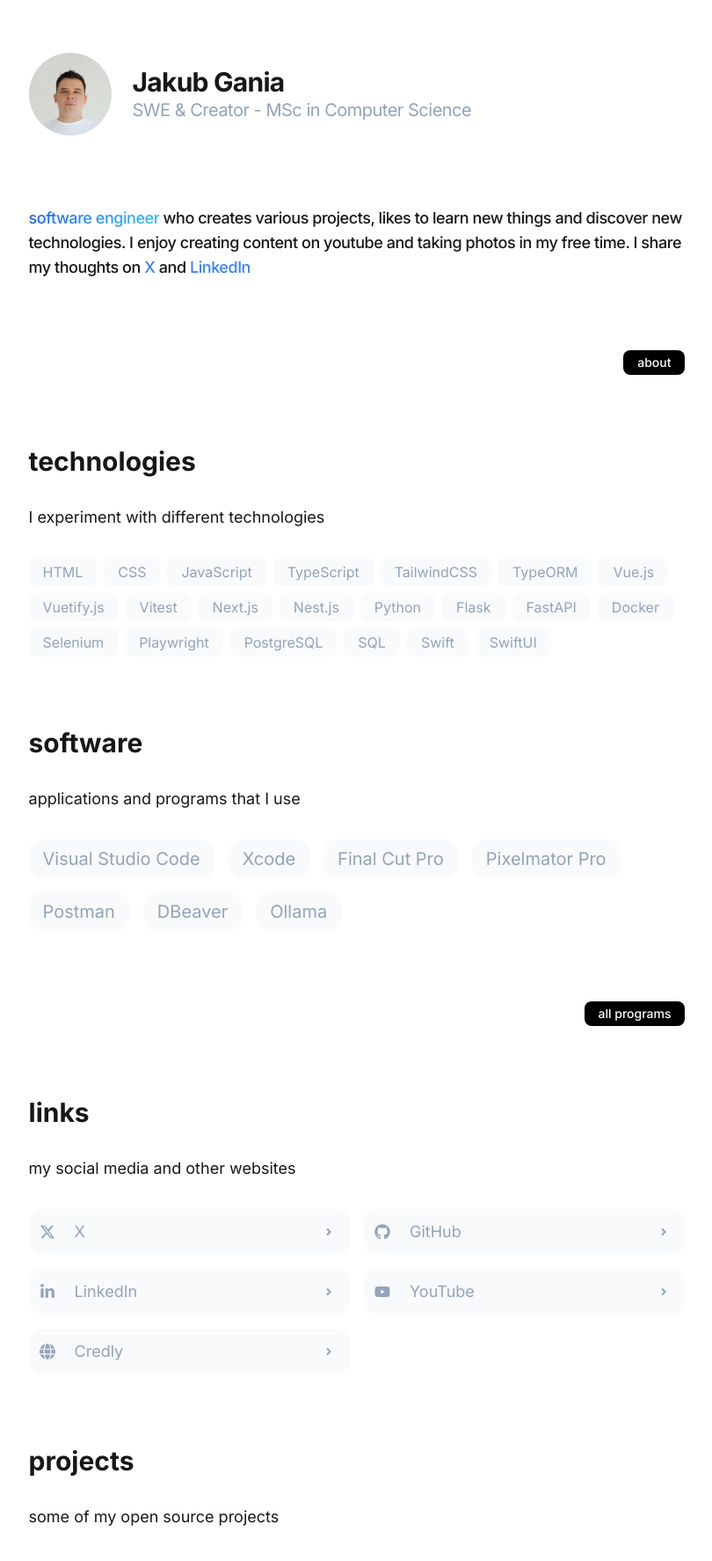
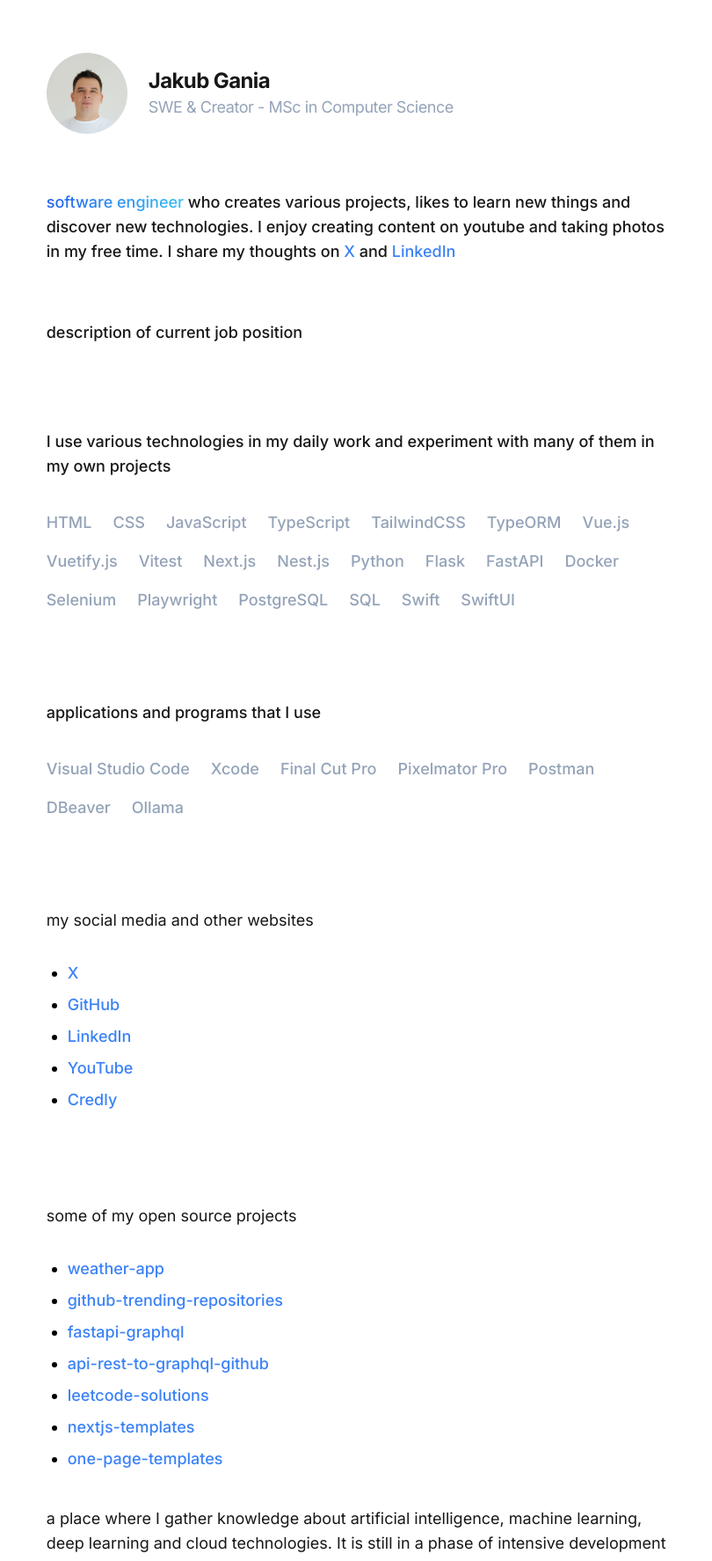
Before and after one commit to jakubgania/site, a Next.js app: page / in a window 1280 px wide. Shown: the part 140-1914 px from the top of the page at 88% size, without its empty margins (234-1044 px from the left). Built offline with nearby package versions, Linux system fonts and the light colour scheme.

Commit message:
development

```diff
--- a/app/globals.css
+++ b/app/globals.css
@@ -21,7 +21,7 @@ body {
 }
 
 .content-wrapper {
-  @apply max-w-[74ch] mx-auto w-full my-10;
+  @apply max-w-[70ch] mx-auto w-full my-10;
 }
 
 .image-section {
--- a/app/page.tsx
+++ b/app/page.tsx
@@ -92,82 +92,95 @@ export default function Home() {
   ]
 
   return (
-    <div className="content-wrapper flex flex-col gap-20">
+    <div className="content-wrapper flex flex-col gap-16">
       <div className="flex gap-6 items-center mt-16">
         <div>
           <Image
             src="/me.jpg"
-            width={94}
-            height={94}
+            width={92}
+            height={92}
             quality={100}
             alt="My photo"
             className="rounded-full"
           />
         </div>
         <div>
-          <div className="text-xl md:text-3xl font-bold tracking-tight">
+          <div className="text-xl md:text-2xl font-bold tracking-tight">
             Jakub Gania
           </div>
-          <div className="text-base md:text-xl tracking-tight text-slate-400">
+          <div className="text-base md:text-lg tracking-tight text-slate-400">
             SWE & Creator -  MSc in Computer Science
           </div>
         </div>
       </div>
-      <div className="text-base md:text-lg font-medium tracking-tight">
+      <div className="text-base md:text-lg font-medium">
         <span className="bg-gradient-to-r from-blue-600 to-sky-400 bg-clip-text text-transparent">software engineer</span> who creates various projects, likes to learn new things and discover new technologies. I enjoy creating content on youtube and taking photos in my free time. I share my thoughts on <a href="https://x.com/jakubgania" target="_blank" className="text-blue-500">X</a> and <a href="https://linkedin.com/in/jakubgania" target="_blank" className="text-blue-500"> LinkedIn</a>
+      </div>
+      <div className="text-base md:text-lg font-medium">
+        description of current job position
       </div>
       {/* <div className="text-base md:text-xl tracking-tight">
         see what I do in other sections or read more about me on the about page
       </div> */}
-      <LinkButton path="/" title="about" />
+      {/* <LinkButton path="/" title="about" /> */}
       <div>
-        <h2 className="text-2xl md:text-3xl font-bold">
+        {/* <h2 className="text-2xl md:text-3xl font-bold">
           technologies
-        </h2>
+        </h2> */}
         <div className="py-8">
-          <div className="text-base md:text-lg">
-            I experiment with different technologies
+          <div className="text-base md:text-lg font-medium">
+            {/* I experiment with different technologies */}
+            I use various technologies in my daily work and experiment with many of them in my own projects
           </div>
         </div>
-        <div className="flex flex-row flex-wrap gap-2 md:gap-2 relative">
+        <div className="flex flex-row flex-wrap gap-2 relative">
           {tags.map((tag) => (
-            <div key={tag} className="bg-slate-50 text-slate-400 rounded-lg py-1 px-4 group relative">
-              <span className="text-base md:text-base cursor-default">{tag}</span>
+            <div key={tag} className="py-1 pr-4 group relative">
+              <span className="text-base md:text-lg text-slate-400 font-medium cursor-default">{tag}</span>
             </div>
           ))}
         </div>
       </div>
       <div>
-        <h2 className="text-2xl md:text-3xl font-bold">
+        {/* <h2 className="text-2xl md:text-3xl font-bold">
           software
-        </h2>
+        </h2> */}
         <div className="py-8">
-          <div className="text-base md:text-lg">
+          <div className="text-base md:text-lg font-medium">
             applications and programs that I use
           </div>
         </div>
-        <div className="flex flex-row flex-wrap gap-2 md:gap-4 relative">
+        <div className="flex flex-row flex-wrap gap-2 relative">
           {software.map((app) => (
-            <div key={app} className="bg-slate-50 text-slate-400 rounded-2xl py-2 px-4 group relative">
-              <span className="text-base md:text-xl cursor-default">{app}</span>
+            <div key={app} className="py-1 pr-4 group relative">
+              <span className="text-base md:text-lg text-slate-400 font-medium cursor-default">{app}</span>
             </div>
           ))}
         </div>
       </div>
-      <LinkButton path="/" title="all programs" />
+      {/* <LinkButton path="/" title="all programs" /> */}
       <div>
-        <h2 className="text-2xl md:text-3xl font-bold">
+        {/* <h2 className="text-2xl md:text-3xl font-bold">
           links
-        </h2>
+        </h2> */}
         <div className="py-8">
           <div className="text-base md:text-lg">
             my social media and other websites
           </div>
         </div>
-        <div className="grid flex-grow grid-cols-1 gap-2 md:gap-4 md:grid-cols-2">
+        <ul className="list-disc marker:text-black pl-6 font-medium">
+          {links.map((link) =>(
+            <li key={link.title} className="text-base md:text-lg text-blue-500 pb-2">
+              <a href={link.url} target="_blank">
+                {link.title}
+              </a>
+            </li>
+          ))}
+        </ul>
+        {/* <div className="grid flex-grow grid-cols-1 gap-2 md:grid-cols-2">
           {links.map((link) => (
-            <div key={link.title} className="">
-              <a href={link.url} target="_blank" className="w-full flex items-center text-slate-400 text-lg bg-slate-50 rounded-2xl p-3">
+            <div key={link.title}>
+              <a href={link.url} target="_blank" className="w-full flex items-center text-slate-400 text-lg bg-slate-50 rounded-lg p-3">
                 <section className="flex flex-row items-center justify-between w-full">
                   <div className="flex items-center">
                     <div className="w-10">
@@ -182,7 +195,7 @@ export default function Home() {
               </a>
             </div>
           ))}
-        </div>
+        </div> */}
         {/* <ul className="w-full flex flex-col gap-4">
           {links.map((link) => (
             <li key={link.title} className="">
@@ -204,15 +217,15 @@ export default function Home() {
         </div>
       </div> */}
       <div>
-        <h2 className="text-2xl md:text-3xl font-bold">
+        {/* <h2 className="text-2xl md:text-3xl font-bold">
           projects
-        </h2>
+        </h2> */}
         <div className="py-8">
           <div className="text-base md:text-lg">
             some of my open source projects
           </div>
         </div>
-        <ul className="list-disc marker:text-black pl-6">
+        <ul className="list-disc marker:text-black pl-6 font-medium">
           {projects.map((project) => (
             <li key={project.path} className="text-base md:text-lg text-blue-500 pb-2">{project.name}</li>
           ))}
@@ -230,17 +243,22 @@ export default function Home() {
       </div>
       <LinkButton path="/projects" title="all projects" />
       <div>
-        <h2 className="text-2xl md:text-3xl font-bold">
+        {/* <h2 className="text-2xl md:text-3xl font-bold">
           youtube
-        </h2>
-        <div className="py-8">
-          <div className="text-base md:text-lg text-slate-400">
+        </h2> */}
+        <div className="pb-8">
+          <div className="text-base md:text-lg">
             91 subscribers • 44 videos • 11,240 views
           </div>
         </div>
         <div className="pb-8">
           <div className="text-base md:text-lg">
             most often I create videos in which I show my projects, but sometimes they are just casual videos in which I show how I program something, I think that YouTube is a great place to commemorate your projects which you can analyze or show to another person at any time
+          </div>
+        </div>
+        <div className="pb-8">
+          <div className="text-base md:text-lg">
+            some of my videos:
           </div>
         </div>
         <ul className="list-disc marker:text-black pl-5">
```
